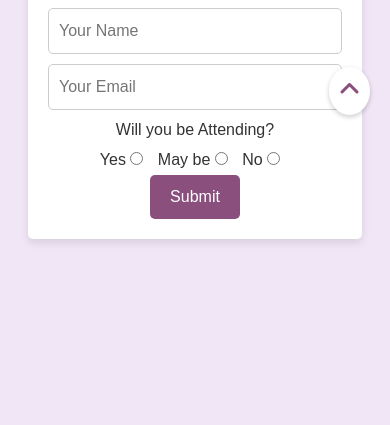
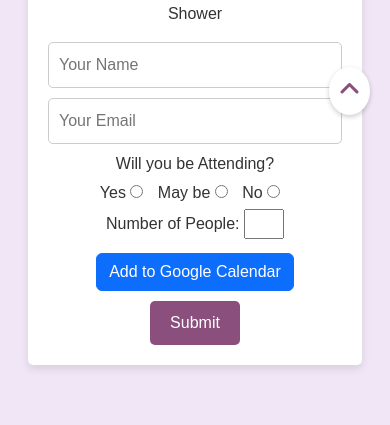
Before and after one commit to parthshah9574/Baby_showerRSVP, a plain HTML site: page index.html in a window 390 px wide. Shown: the part 709-1134 px from the top of the page. Before the commit the page ends 1008 px from the top, so only its background shows below. Drawn offline with nearby package versions, Linux system fonts and the light colour scheme.

Commit message:
babyshower_1.2

```diff
--- a/index.html
+++ b/index.html
@@ -74,6 +74,11 @@
                 background-color: #7a3d6d;
             }
 
+            button.btn.btn-primary {
+                margin-bottom: 10px;
+                margin-top: -20px;
+            }
+
             .top-link {
                 position: fixed;
                 bottom: 20px;
@@ -103,7 +108,10 @@
                 <div class="col-md-4 invitation">
                     <div class="contact-right">
                         <div class="container">
-                            <h1>Heta's Baby Shower</h1>
+                            <h1>
+                                Heta's <br />
+                                Baby Shower
+                            </h1>
                         </div>
                         <p>We would like you to invite to our Baby Shower</p>
 
@@ -144,18 +152,43 @@
                                     name="answer"
                                     value="No"
                                 />
+                                <div
+                                    id="numberOfPeople"
+                                    style="margin-top: 1px"
+                                >
+                                    <label for="people"
+                                        >Number of People:</label
+                                    >
+                                    <input
+                                        type="number"
+                                        id="people"
+                                        name="people"
+                                        min="1"
+                                        style="
+                                            margin-bottom: 10px;
+                                            width: 40px;
+                                            height: 30px;
+                                        "
+                                    />
+                                </div>
                             </div>
                             <div>
-                                <!-- <textarea
-                                    name="Message"
-                                    rows="6"
-                                    placeholder="Your Message"
-                                ></textarea> -->
                                 <span id="msg"></span>
                             </div>
-                            <button type="submit" class="btn btn2">
-                                Submit
-                            </button>
+                            <!-- Add to Calendar Button -->
+                            <div class="text-center mt-4">
+                                <button
+                                    onclick="window.open('https://www.google.com/calendar/render?action=TEMPLATE&text=Jay%20%26%20Heta%27s%20Baby%20Shower&dates=20240505T143000Z/20240505T183000Z&details=We%20are%20excited%20to%20invite%20you%20to%20our%20baby%20shower%20at%20India47%20restaurant.%20Join%20us%20to%20celebrate%20this%20joyous%20occasion!&location=India47%20restaurant%2C%201640%20Lesperance%20rd%2C%20Windsor%2C%20ON%20N8N%201Y3&sf=true&output=xml', '_blank')"
+                                    class="btn btn-primary"
+                                >
+                                    Add to Google Calendar
+                                </button>
+                            </div>
+                            <div>
+                                <button type="submit" class="btn btn2">
+                                    Submit
+                                </button>
+                            </div>
                         </form>
                     </div>
                 </div>
@@ -174,6 +207,11 @@
             integrity="sha384-BBtl+eGJRgqQAUMxJ7pMwbEyER4l1g+O15P+16Ep7Q9Q+zqX6gSbd85u4mG4QzX+"
             crossorigin="anonymous"
         ></script>
+        <script
+            src="https://cdn.jsdelivr.net/npm/bootstrap@5.3.2/dist/js/bootstrap.min.js"
+            integrity="sha384-BBtl+eGJRgqQAUMxJ7pMwbEyER4l1g+O15P+16Ep7Q9Q+zqX6gSbd85u4mG4QzX+"
+            crossorigin="anonymous"
+        ></script>
         <script src="script.js"></script>
     </body>
 </html>
--- a/style.css
+++ b/style.css
@@ -1,7 +1,10 @@
 body {
     font-family: "Arial", sans-serif;
-    background-color: #f0e6f6;
-    color: #333;
+    background-image: "/images/confetti.jpg";
+    background-size: cover; /* Cover the entire page */
+    background-position: center; /* Center the background image */
+    background-repeat: no-repeat; /* Do not repeat the image */
+    background-attachment: fixed;
     padding: 20px;
 }
 
@@ -20,7 +23,7 @@ body {
 }
 
 .contact-right {
-    background-color: #fff;
+    /* background-color: #fff; */
     padding: 20px;
     border-radius: 5px;
     box-shadow: 0 4px 8px rgba(0, 0, 0, 0.1);
@@ -77,7 +80,7 @@ body {
 .invitation img {
     width: 100%;
 }
-
+/*
 form input,
 form textarea {
     width: 100%;
@@ -94,7 +97,93 @@ form textarea {
 form input .radio {
     color: #fff;
     font-size: 18px;
+} */
+
+/* General form styling */
+form {
+    background-color: #f8f9fa;
+    padding: 20px;
+    border-radius: 8px;
+    box-shadow: 0 4px 6px rgba(0, 0, 0, 0.1);
 }
+
+/* Styling for input fields */
+input[type="text"],
+input[type="email"],
+input[type="number"],
+textarea {
+    width: 100%;
+    padding: 10px;
+    margin: 8px 0;
+    display: inline-block;
+    border: 1px solid #ccc;
+    border-radius: 4px;
+    box-sizing: border-box;
+    transition: border-color 0.3s ease-in-out;
+}
+
+input[type="text"]:focus,
+input[type="email"]:focus,
+input[type="number"]:focus,
+textarea:focus {
+    border-color: #007bff;
+}
+
+/* Styling for the Number of People input to make it smaller and aligned */
+#numberOfPeople input[type="number"] {
+    width: 80px; /* Smaller width */
+    height: 40px; /* Adjusted height */
+    margin-top: 0; /* Align with the label */
+}
+
+/* Styling for radio buttons and labels for a cleaner look */
+.radio {
+    margin-right: 5px;
+}
+label {
+    margin-right: 15px;
+}
+
+/* Enhancing the button appearance */
+.btn2 {
+    background-color: #007bff;
+    color: white;
+    padding: 10px 24px;
+    border: none;
+    border-radius: 4px;
+    cursor: pointer;
+    transition: background-color 0.3s ease-in-out;
+}
+
+.btn2:hover {
+    background-color: #0056b3;
+}
+
+/* Additional styling for the invitation section for better layout */
+.invitation img {
+    max-width: 100%;
+    height: auto;
+    border-radius: 8px;
+}
+
+.contact-right {
+    margin-top: 20px;
+}
+
+/* Styling for the top link to scroll up */
+.top-link {
+    position: fixed;
+    right: 20px;
+    bottom: 20px;
+    font-size: 32px;
+    color: #007bff;
+    cursor: pointer;
+}
+
+.top-link:hover {
+    color: #0056b3;
+}
+
 /*
 form .btn2 {
     padding: 14px 60px;
@@ -146,7 +235,7 @@ nav .fas {
 
 @media only screen and (max-width: 600px) {
     #header {
-        background-image: url(images/me.JPEG);
+        background-image: "/images/confetti.jpg";
     }
     .header-text {
         margin-top: 100%;
```
Also changed, not shown: images/confetti.jpg (added).
